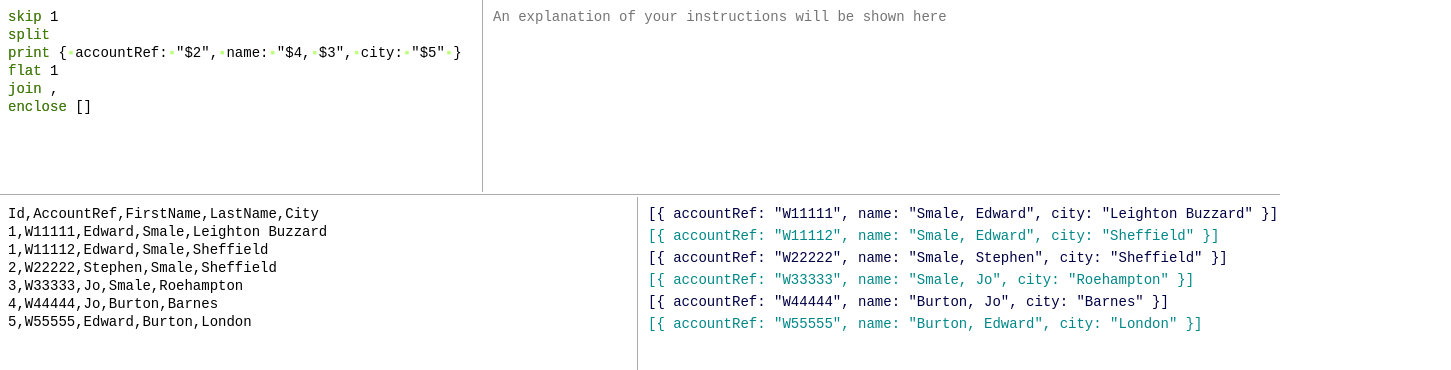
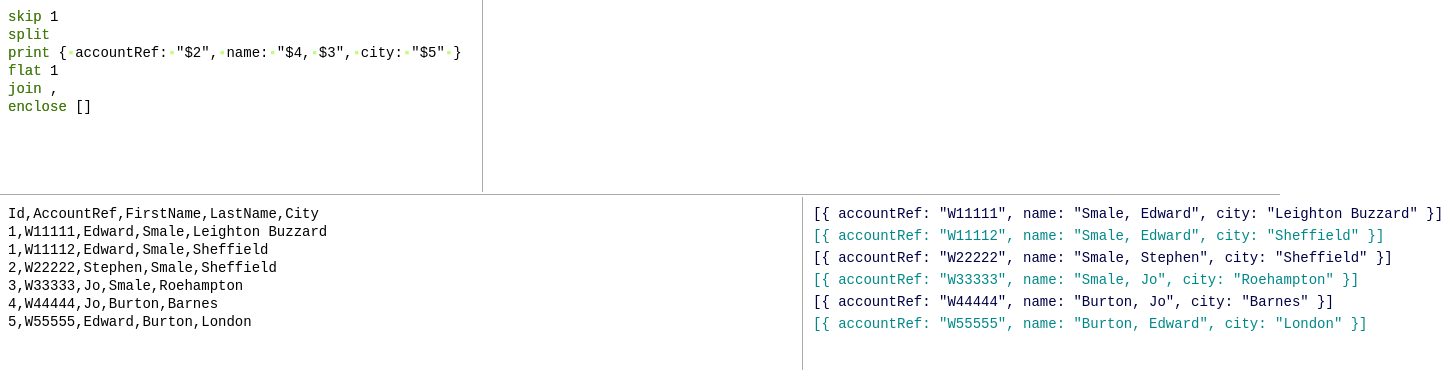
Before and after one commit to edwardsmale/string-tools-react, a React (Create React App) app: page / in a window 1280 px wide. Shown: the top 370 px of the page, 1451 px wide, since content can reach past the window. Built offline with nearby package versions, Linux system fonts and the light colour scheme.

Commit message:
Allow panes to be completely collapsed

```diff
--- a/src/App.scss
+++ b/src/App.scss
@@ -30,6 +30,7 @@ body,
 
     width: 100%;
     height: $border-width;
+    min-height: $border-width;
     border-top: $border-width-extra #fff solid;
     border-bottom: $border-width-extra #fff solid;
     background-color: #aaa;
@@ -39,6 +40,9 @@ body,
   &__textarea {
     box-sizing: border-box;
     padding: 0.5rem;
+    min-width: 0;
+    min-height: 0;
+    overflow: hidden;
     font-family: 'Inconsolata', monospace;
     font-size: 0.875rem;
     line-height: 1.125rem;
@@ -53,18 +57,19 @@ body,
 }
 
 .string-tools {
+
   &__code-window-container {
 
     display: flex;
+    flex-shrink: 0;
 
     box-sizing: border-box;
-
-    width: 40%;
   }
 
   &__code-window-border {
 
     width: $border-width;
+    min-width: $border-width;
     height: 100%;
 
     border-left: $border-width-extra #fff solid;
@@ -77,15 +82,17 @@ body,
 
     display: flex;
     box-sizing: border-box;
-
-    flex-grow: 1;
+    min-width: 0;
+    min-height: 0;
+    overflow: hidden;
   }
 }
 
 .code-window {
 
   position: relative;
-  width: 100%;
+  flex-basis: 100%;
+  overflow: hidden;
 
   &__overlay {
     opacity: 0.5;
@@ -95,9 +102,19 @@ body,
 
 .explain-window {
 
-  width: 100%;
+  min-width: 0;
+  min-height: 0;
+  overflow: hidden;
 
   &__textarea {
+
+    min-width: 0;
+    min-height: 0;
+    overflow: hidden;
+  }
+
+  &__text-item {
+
     color: darkred;
   }
 }
@@ -112,12 +129,13 @@ body,
   &__input-pane-container {
 
     display: flex;
-    width: 50%;
+    flex-shrink: 0;
   }
 
   &__input-pane-border {
 
     width: $border-width;
+    min-width: $border-width;
     height: 100%;
 
     border-left: $border-width-extra #fff solid;
@@ -129,14 +147,15 @@ body,
   &__output-pane-container {
 
     display: flex;
-
-    width: 50%;
   }
 }
 
 .pane {
-  flex-grow: 1;
   box-sizing: border-box;
+}
+
+.input-pane {
+  width: 100%;
 }
 
 .output-pane {
@@ -148,16 +167,8 @@ body,
     overflow: auto;
   }
 
-  &__text-group {
-
-    margin-bottom: 0.125rem;
-    padding-bottom: 0.125rem;
-  }
-
   &__text-item {
 
-    min-height: 1rem;
-    white-space: pre;
     color: rgb(1, 1, 82);
 
     &:last-child {
@@ -178,6 +189,25 @@ body,
   color: #008888;
 }
 
+.textarea {
+
+  &__text-group {
+
+    min-width: 0;
+    min-height: 0;
+    overflow: hidden;
+    margin-bottom: 0.125rem;
+    padding-bottom: 0.125rem;
+  }
+
+  &__text-item {
+
+    min-width: 0;
+    min-height: 0;
+    overflow: hidden;
+  }
+}
+
 .textarea-overlay {
   position: absolute;
   left: 0;
--- a/src/App.tsx
+++ b/src/App.tsx
@@ -191,17 +191,17 @@ enclose []`;
                           onSelect={this.handleCodeWindowSelect}
                           textUtilsService={this.textUtilsService} value={this.state.code} />
             </div>
-            <div className="string-tools__code-window-border" draggable={true} onDragStart={this.onDragStart} data-border-id="code-window-border"></div>
+            <div className="string-tools__code-window-border" draggable onDragStart={this.onDragStart} data-border-id="code-window-border"></div>
             <div className="string-tools__explain-window-container">
-              <ExplainWindow explanation={this.state.explanation} />
+              <ExplainWindow explanation={this.state.explanation} textUtilsService={this.textUtilsService} />
             </div>
           </div>
-          <div className="string-tools__top-section-border" draggable={true} onDragStart={this.onDragStart} data-border-id="top-section-border"></div>
+          <div className="string-tools__top-section-border" draggable onDragStart={this.onDragStart} data-border-id="top-section-border"></div>
           <div className="panes-container">
             <div className="string-tools__input-pane-container" style={ { width: this.state.inputPaneWidth + "rem" }}>
               <InputPane onInput={this.handleInputPaneInput} value={this.state.input} />
             </div>
-            <div className="string-tools__input-pane-border" draggable={true} onDragStart={this.onDragStart} data-border-id="input-pane-border"></div>
+            <div className="string-tools__input-pane-border" draggable onDragStart={this.onDragStart} data-border-id="input-pane-border"></div>
             <div className="string-tools__output-pane-container">
               <OutputPane output={this.state.output} textUtilsService={this.textUtilsService} />
             </div>
--- a/src/components/ExplainWindow/ExplainWindow.tsx
+++ b/src/components/ExplainWindow/ExplainWindow.tsx
@@ -1,8 +1,10 @@
 import React from 'react';
+import { TextUtilsService } from '../../services/text-utils.service';
 import './ExplainWindow.scss';
 
 interface ExplainWindowProps {
   explanation: string;
+  textUtilsService: TextUtilsService;
 }
 
 interface ExplainWindowState {
@@ -11,14 +13,36 @@ interface ExplainWindowState {
 
 class ExplainWindow extends React.Component<ExplainWindowProps, ExplainWindowState> {
 
+  constructor(props: ExplainWindowProps) {
+    super(props)
+
+    this.textUtilsService = props.textUtilsService;
+  }
+
+  private textUtilsService: TextUtilsService;
+
   render() {
+
+    let lines = this.textUtilsService.SplitIntoLines(this.props.explanation);
+
+    let elements = (
+      <div key={`${Math.random()}`} className="explain-window__text-group textarea__text-group">
+        {lines.map((line) => (
+          <div key={`${Math.random()}`} className="explain-window__text-item textarea__text-item">{line}</div>
+        ))}
+      </div>
+    );
+
     return (
       <div className="explain-window">
-        <textarea
+        <div className="explain-window__textarea string-tools__textarea window-textarea textarea"
+             style={ { overflow: "hidden" } }
+             >{elements}</div>
+        {/* <textarea
           className="explain-window__textarea string-tools__textarea window-textarea"
           placeholder="An explanation of your instructions will be shown here"
           value={this.props.explanation}
-          readOnly></textarea>
+          readOnly></textarea> */}
       </div>
     );
   }
--- a/src/components/InputPane/InputPane.tsx
+++ b/src/components/InputPane/InputPane.tsx
@@ -26,7 +26,7 @@ class InputPane extends React.Component<InputPaneProps, InputPaneState> {
 
   render () {
     return (
-      <div className="pane pane--left">
+      <div className="pane pane--left input-pane">
         <textarea
           className="string-tools__textarea pane-textarea"
           placeholder="Paste the text to process in here"
--- a/src/components/OutputPane/OutputPane.tsx
+++ b/src/components/OutputPane/OutputPane.tsx
@@ -40,9 +40,9 @@ class OutputPane extends React.Component<OutputPaneProps, OutputPaneState> {
           let lines = array[j].split(/\\n/);
 
           let ele = (
-            <div key={`${Math.random()}`} className="output-pane__text-group">
+            <div key={`${Math.random()}`} className="output-pane__text-group textarea__text-group">
               {lines.map((line) => (
-                <div key={`${Math.random()}`} className="output-pane__text-item">{line}</div>
+                <div key={`${Math.random()}`} className="output-pane__text-item textarea__text-item">{line}</div>
               ))}
             </div>
           );
@@ -71,7 +71,7 @@ class OutputPane extends React.Component<OutputPaneProps, OutputPaneState> {
       <div className="output-pane pane pane--right">
         <div
           className="output-pane__value string-tools__textarea pane-textarea"
-          placeholder="Output will appear here">{this.getOutputValue(this.props.output)}</div>
+          >{this.getOutputValue(this.props.output)}</div>
       </div>
     );
   }
--- a/src/services/text-utils.service.ts
+++ b/src/services/text-utils.service.ts
@@ -16,6 +16,10 @@ export class TextUtilsService {
 
     ReplaceBackslashTWithTab = (value: string) => {
         return value.replace(/\\t/g, "\t");
+    }
+
+    SplitIntoLines = (value: string) => {
+        return value.split(/\r?\n/g);
     }
 
     CompareCaseInsensitive = (value1: string, value2: string) => {
```
